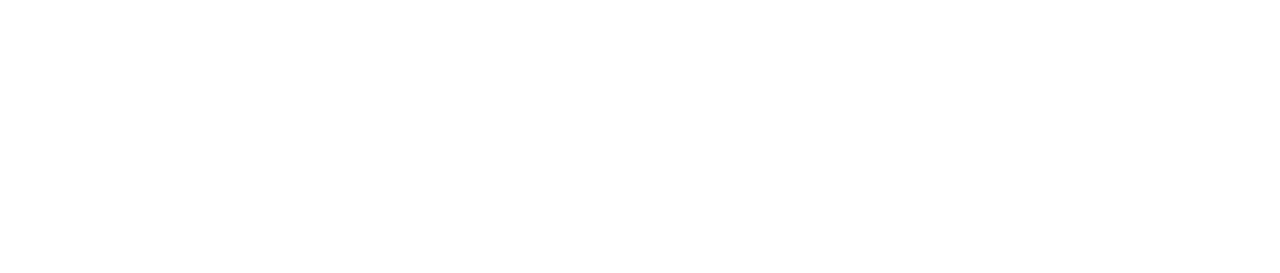
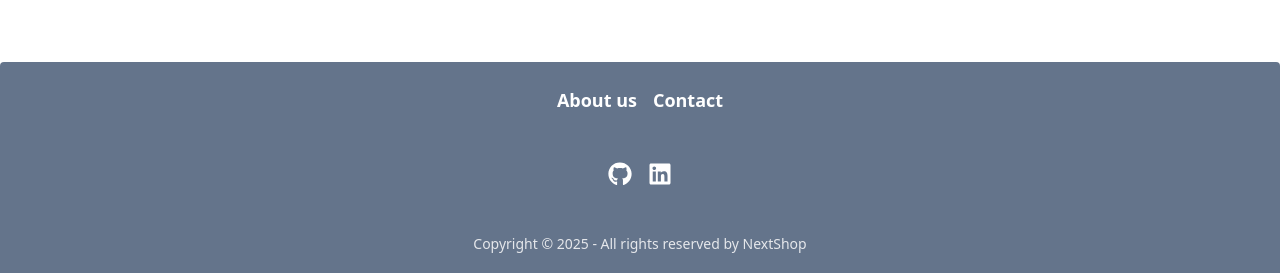
Before and after one commit to gmnayem631/next-shop-client, a Next.js app: page / in a window 1280 px wide. Shown: the part 1174-1447 px from the top of the page. Before the commit the page ends 1236 px from the top, so only its background shows below. Built offline with nearby package versions, Linux system fonts and the light colour scheme.

Commit message:
added the footer section

```diff
--- a/app/layout.js
+++ b/app/layout.js
@@ -2,6 +2,7 @@
 import "./globals.css";
 import Navbar from "../components/Navbar";
 import Hero from "@/components/Hero";
+import Footer from "@/components/Footer";
 
 const geistSans = Geist({
   variable: "--font-geist-sans",
@@ -26,6 +27,9 @@
           <Navbar></Navbar>
         </header>
         <main>{children}</main>
+        <footer>
+          <Footer></Footer>
+        </footer>
       </body>
     </html>
   );
--- /dev/null
+++ b/components/Footer.jsx
@@ -0,0 +1,53 @@
+import Link from "next/link";
+import { FaGithub, FaLinkedin } from "react-icons/fa";
+
+const Footer = () => {
+  return (
+    <footer className="footer footer-horizontal footer-center bg-[#64748B] text-white rounded p-6">
+      {/* Links */}
+      <nav className="grid grid-flow-col gap-4 text-lg font-bold">
+        <Link href={"/about"} className="link link-hover">
+          About us
+        </Link>
+        <Link href={"/contact"} className="link link-hover">
+          Contact
+        </Link>
+      </nav>
+
+      {/* Social Icons */}
+      <nav className="grid grid-flow-col gap-4 mt-2">
+        {/* GitHub */}
+        <a
+          href="https://github.com/gmnayem631"
+          target="_blank"
+          rel="noopener noreferrer"
+          aria-label="GitHub"
+          className="transition-colors"
+        >
+          <FaGithub size={24} />
+        </a>
+
+        {/* LinkedIn */}
+        <a
+          href="https://www.linkedin.com/in/gulam-mustafa-nayem"
+          target="_blank"
+          rel="noopener noreferrer"
+          aria-label="LinkedIn"
+          className="transition-colors"
+        >
+          <FaLinkedin size={24} />
+        </a>
+      </nav>
+
+      {/* Copyright */}
+      <aside className="mt-2 text-gray-200 text-sm">
+        <p>
+          Copyright © {new Date().getFullYear()} - All rights reserved by
+          NextShop
+        </p>
+      </aside>
+    </footer>
+  );
+};
+
+export default Footer;
--- a/package.json
+++ b/package.json
@@ -15,6 +15,7 @@
     "next": "15.5.0",
     "react": "19.1.0",
     "react-dom": "19.1.0",
+    "react-icons": "^5.5.0",
     "tailwindcss": "^4.1.12"
   },
   "devDependencies": {
```
Also changed, not shown: app/products/[id]/page.js (+6 -2 lines), 1 other file (tests, documents, lock files or other folders).
